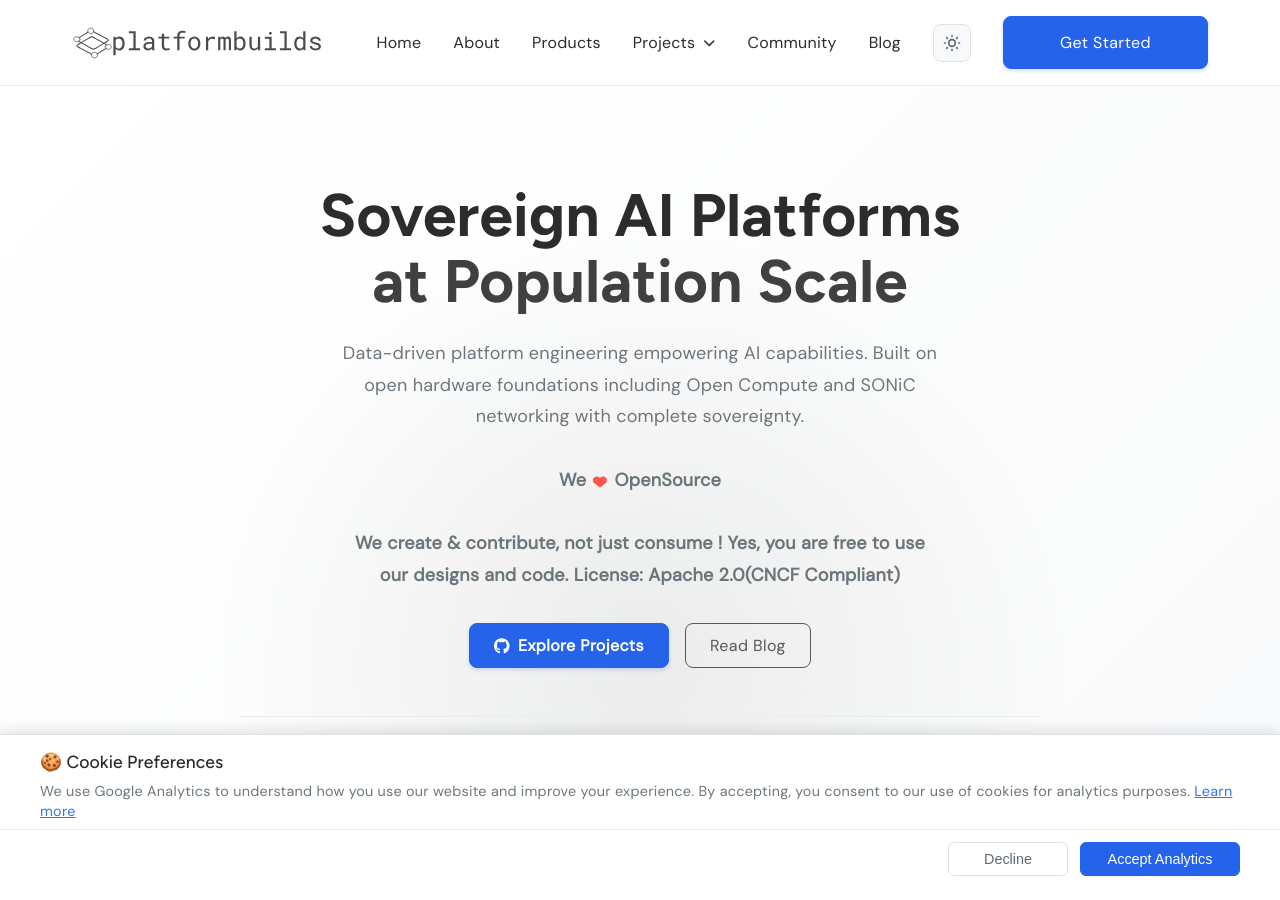
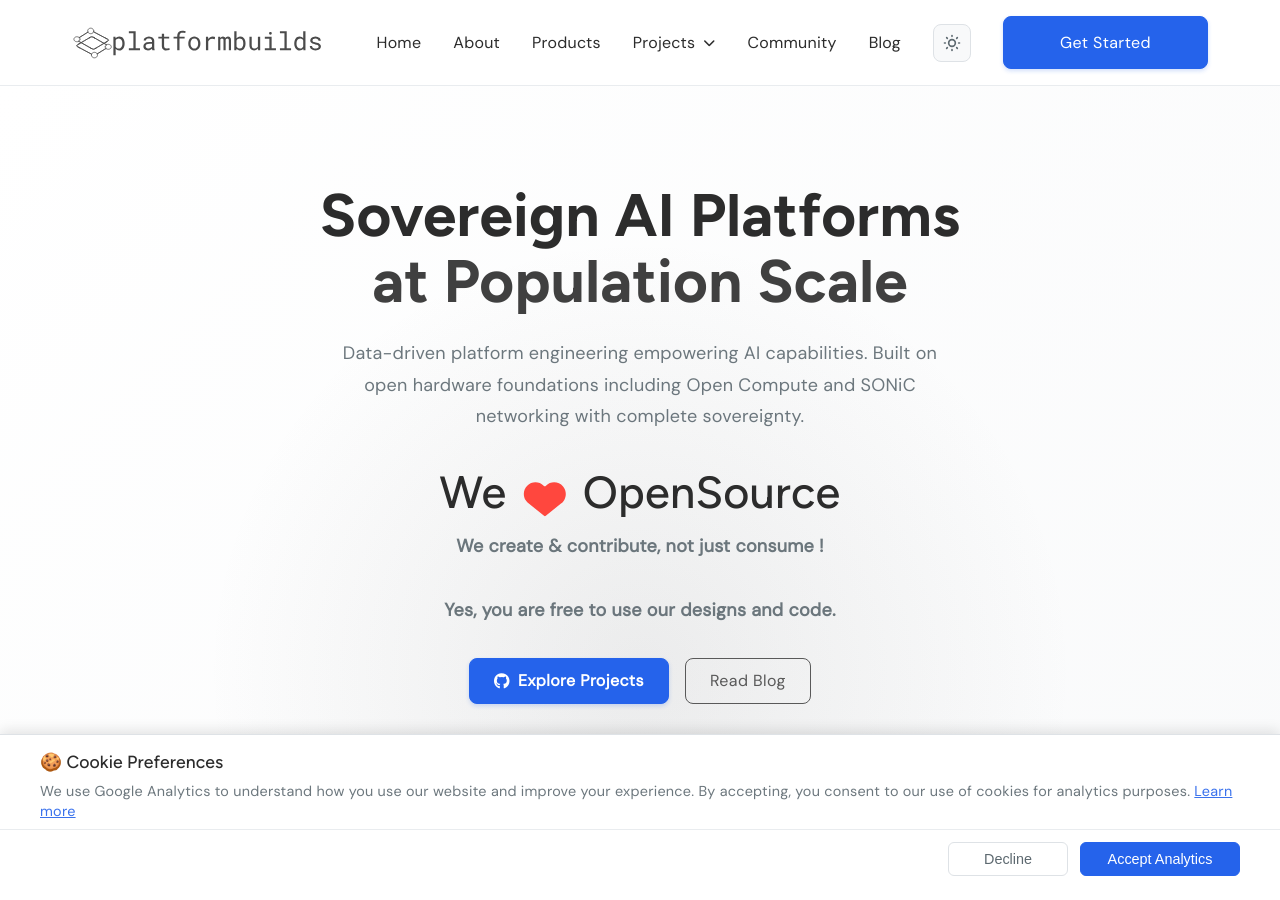
Before and after one commit to platformbuilds/platformbuilds-site, a Jekyll site: the page built from index.md, in a window 1280 px wide and 900 px high. Built offline with Jekyll 4.4.1, drawn with Linux system fonts in a browser that asks for light colours.

Commit message:
Update hero tagline: make first line h2, split second into two lines, adjust SVG size

```diff
--- a/_includes/hero.html
+++ b/_includes/hero.html
@@ -10,13 +10,16 @@
             Data-driven platform engineering empowering AI capabilities. Built on open hardware foundations including Open Compute and SONiC networking with complete sovereignty.
         </p>
 
-        <p class="fade-in-up" style="animation-delay: 0.3s; font-weight: bold; font-size: var(--font-size-lg); text-align: center;">
-            We <svg xmlns="http://www.w3.org/2000/svg" viewBox="0 0 72 72" width='1em' height='1em' style="display: inline; vertical-align: middle;"><path fill="#FF473E" d="M60.1 23.3c-5.9-7-16.5-7.4-22.8-1c-.9.9-2.3.9-3.1 0c-6-6.1-15.9-6.1-21.9 0c-5.2 5.1-6 13.4-2 19.5c1.2 1.9 2.8 3.4 4.5 4.5l19.9 16.1c.7.6 1.7.6 2.4 0l19.8-16.1c1.7-1.1 3.2-2.5 4.4-4.4c3.6-5.7 3.2-13.4-1.2-18.6"/></svg> OpenSource
-        </p>
+        <h2 class="fade-in-up" style="animation-delay: 0.3s; text-align: center;">
+            We <svg xmlns="http://www.w3.org/2000/svg" viewBox="0 0 72 72" width='1.2em' height='1.2em' style="display: inline; vertical-align: middle;"><path fill="#FF473E" d="M60.1 23.3c-5.9-7-16.5-7.4-22.8-1c-.9.9-2.3.9-3.1 0c-6-6.1-15.9-6.1-21.9 0c-5.2 5.1-6 13.4-2 19.5c1.2 1.9 2.8 3.4 4.5 4.5l19.9 16.1c.7.6 1.7.6 2.4 0l19.8-16.1c1.7-1.1 3.2-2.5 4.4-4.4c3.6-5.7 3.2-13.4-1.2-18.6"/></svg> OpenSource
+        </h2>
 
         <p class="fade-in-up" style="animation-delay: 0.35s; font-weight: bold; font-size: var(--font-size-lg); text-align: center;">
             We create & contribute, not just consume !
-            Yes, you are free to use our designs and code. License: Apache 2.0(CNCF Compliant)
+        </p>
+
+        <p class="fade-in-up" style="animation-delay: 0.4s; font-weight: bold; font-size: var(--font-size-lg); text-align: center;">
+            Yes, you are free to use our designs and code.
         </p>
 
         <div style="display: flex; flex-wrap: wrap; gap: 1rem; justify-content: center; align-items: center; margin-bottom: 2rem;" class="fade-in-up" data-delay="0.4s">
```
